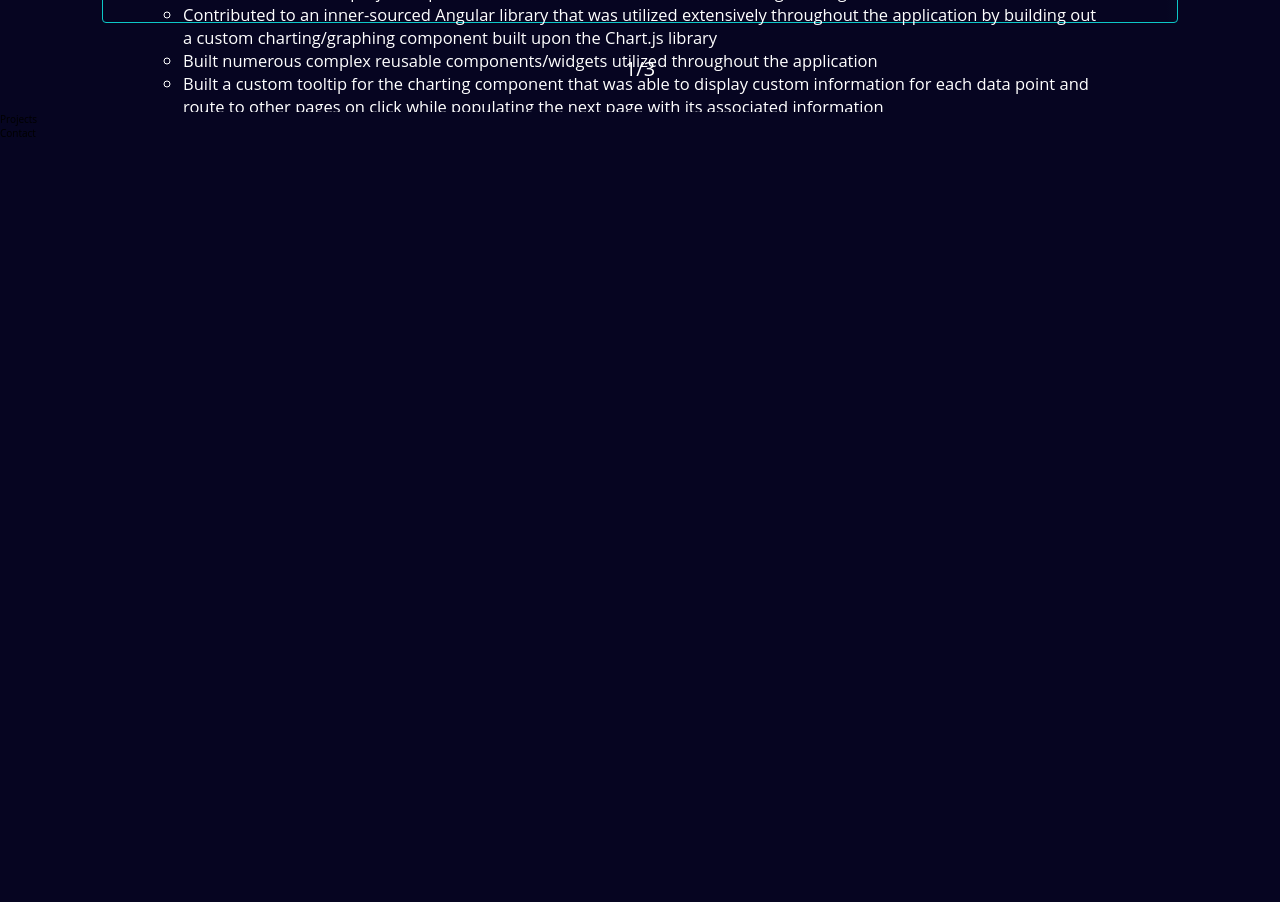
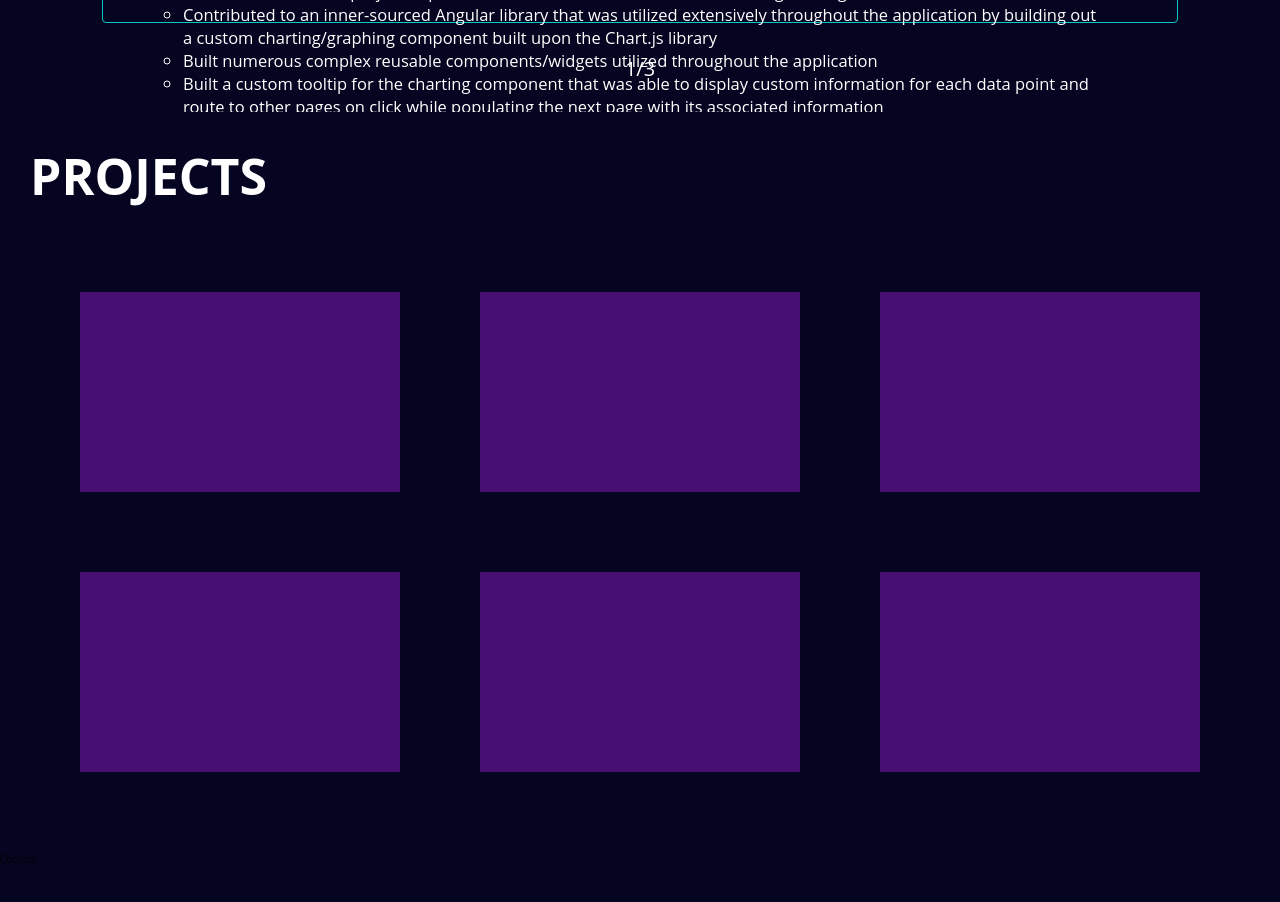
Before and after one commit to mattWStevens/mattwstevens.github.io, a website: page index.html in a window 1280 px wide. Shown: the part 2010-2912 px from the top of the page. Drawn offline with nearby package versions, Linux system fonts and the light colour scheme.

Commit message:
Initial setup for projects section.

```diff
--- a/index.html
+++ b/index.html
@@ -18,7 +18,7 @@
         <ul class="nav">
             <li class="nav__item"><a href="#about_me" class="nav__link nav__link--text">About Me</a></li>
             <li class="nav__item"><a href="#experience" class="nav__link nav__link--text">Experience</a></li>
-            <li class="nav__item"><a href="#" class="nav__link nav__link--text">Projects</a></li>
+            <li class="nav__item"><a href="#projects" class="nav__link nav__link--text">Projects</a></li>
             <li class="nav__item"><a href="#" class="nav__link nav__link--text">Contact Me</a></li>
             <li class="nav__item nav__item--resume">
                 <a href="Stevens_Resume_update.pdf" class="nav__link" target="_blank">Resume</a>
@@ -208,7 +208,18 @@
         </div>
         <div class="experience__page-number u-margin-top-medium" id="experienceNavNumber">1/3</div>
     </div>
-    <div class="projects">Projects</div>
+    <div class="projects" id="projects">
+        <h2 class="heading--2">Projects</h2>
+
+        <div class="projects__card-container u-margin-top-medium">
+            <div class="projects__card projects__card--1"></div>
+            <div class="projects__card projects__card--2"></div>
+            <div class="projects__card projects__card--3"></div>
+            <div class="projects__card projects__card--4"></div>
+            <div class="projects__card projects__card--5"></div>
+            <div class="projects__card projects__card--6"></div>
+        </div>
+    </div>
     <footer class="contact">Contact</footer>
     <script type="module" src="https://unpkg.com/ionicons@5.5.2/dist/ionicons/ionicons.esm.js"></script>
     <script nomodule src="https://unpkg.com/ionicons@5.5.2/dist/ionicons/ionicons.js"></script>
--- a/sass/_projects.scss
+++ b/sass/_projects.scss
@@ -1,3 +1,17 @@
 .projects {
     background-color: $color-black-pearl;
+    padding: 3rem;
+    color: $color-white;
+
+    &__card-container {
+        display: grid;
+        padding: 5rem;
+        grid-template-columns: repeat(3, 1fr);
+        grid-gap: 8rem;
+    }
+
+    &__card {
+        background-color: $color-indigo;    // Placeholder.
+        height: 20rem;
+    }
 }
```
Also changed, not shown: css/style.css.
